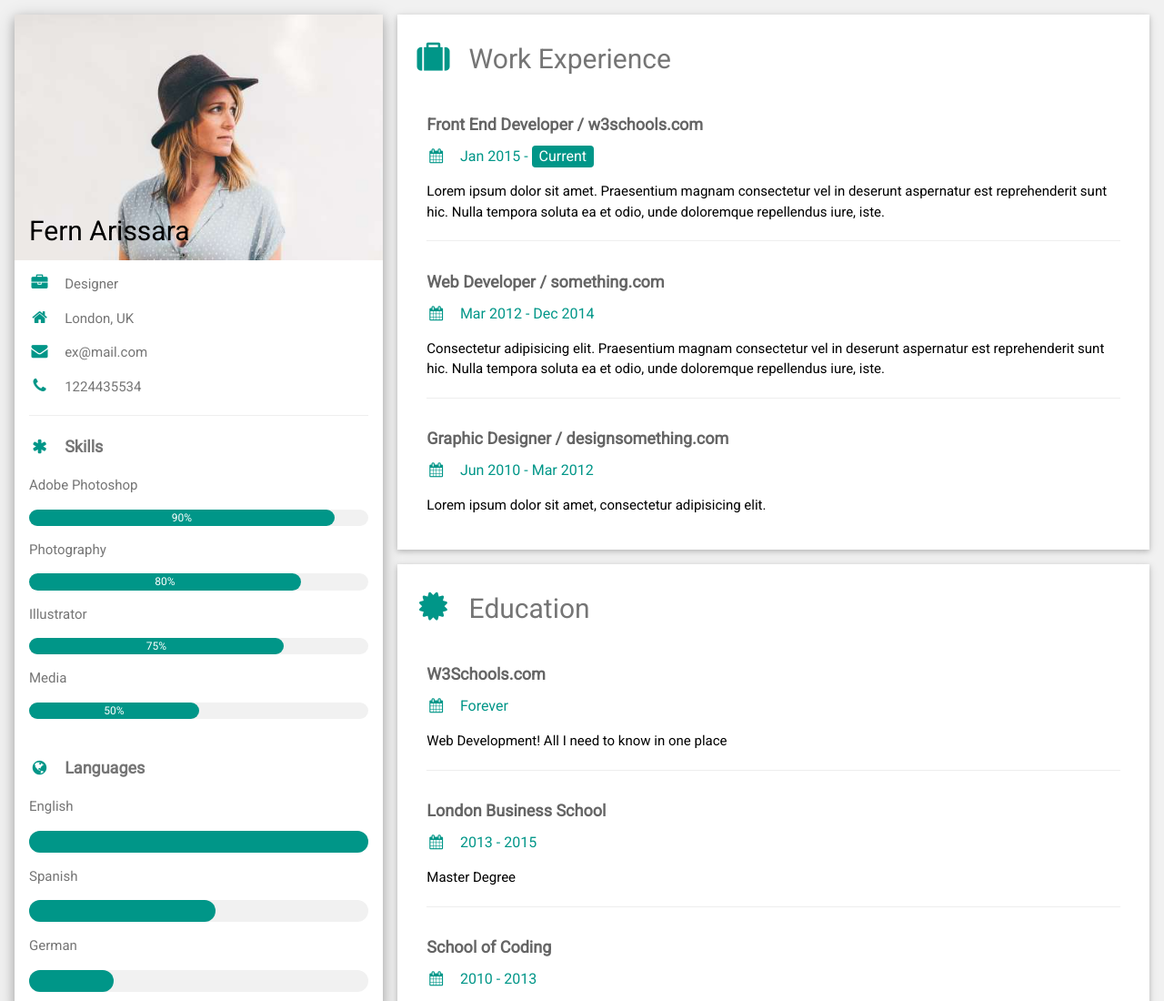
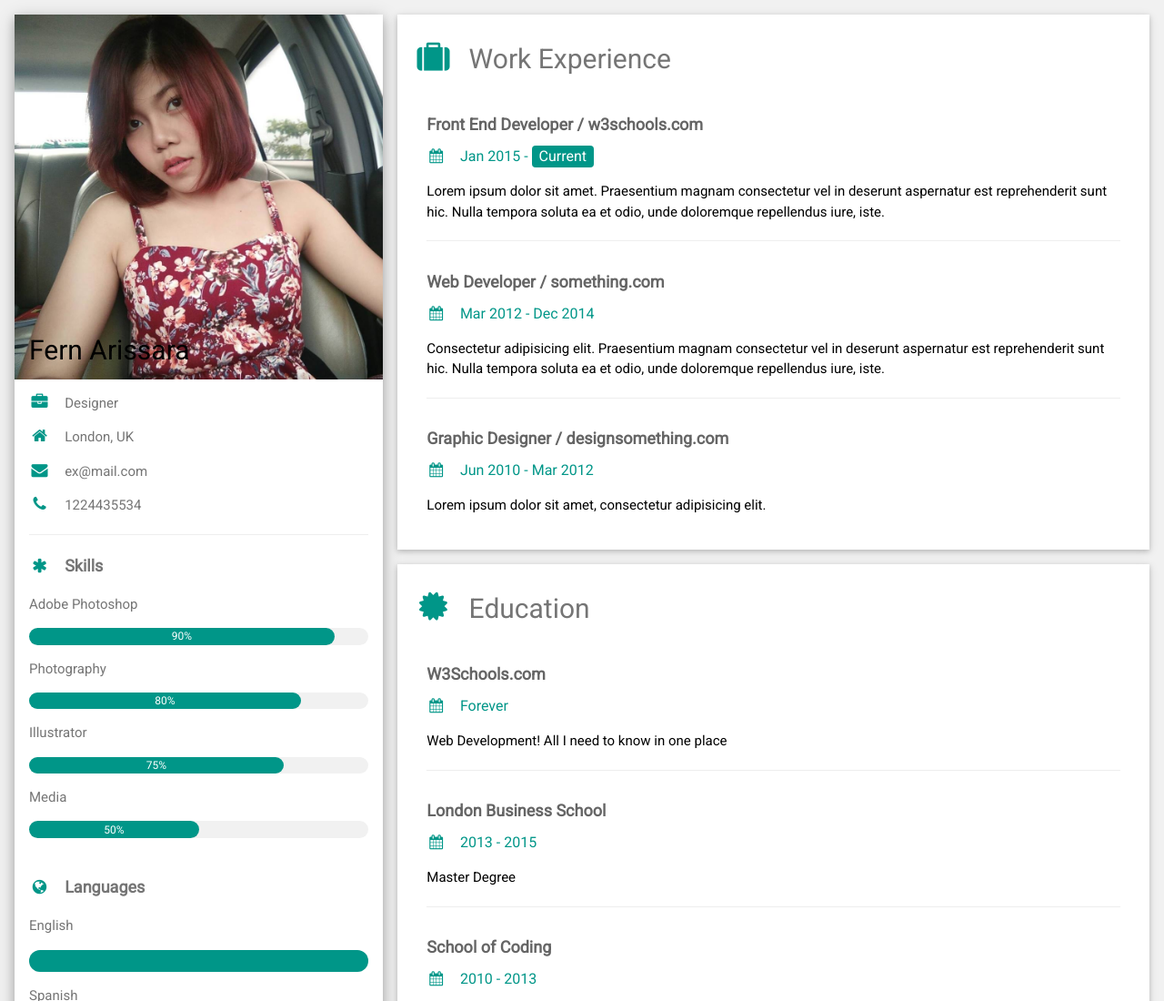
Before and after one commit to Aris1199/project01, a plain HTML site: page index.html in a window 1280 px wide. Shown: the top 1100 px of the page at 91% size. Drawn offline with nearby package versions, Linux system fonts and the light colour scheme.

Commit message:
Update index.html

```diff
--- a/index.html
+++ b/index.html
@@ -22,7 +22,7 @@ html,body,h1,h2,h3,h4,h5,h6 {font-family: "Roboto", sans-serif}
 
       <div class="w3-white w3-text-grey w3-card-4">
         <div class="w3-display-container">
-          <img src="avatar_hat.jpg" style="width:100%" alt="Avatar">
+          <img src="ff.jpg" style="width:100%" alt="Fern">
           <div class="w3-display-bottomleft w3-container w3-text-black">
             <h2>Fern Arissara</h2>
           </div>
```
